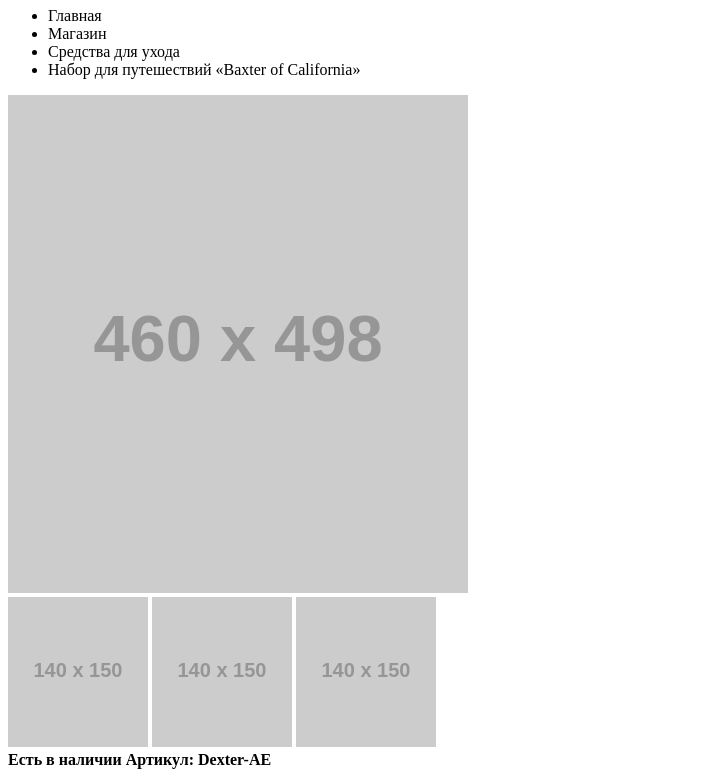
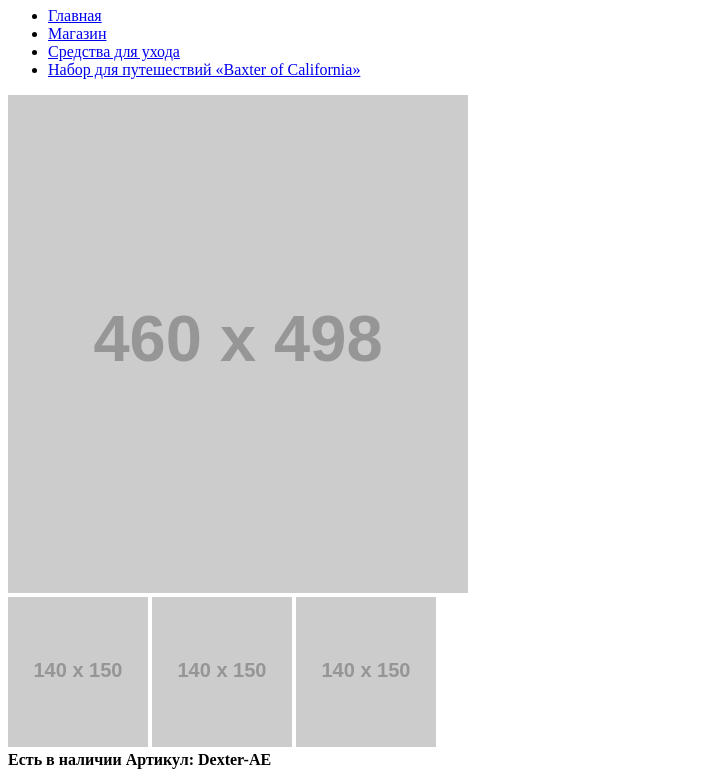
Before and after one commit to antalovc/267535-barbershop, a plain HTML site: page catalog-item.html in a window 1280 px wide. Shown: the part 249-1031 px from the top of the page, without its empty margins (0-724 px from the left). Drawn offline with Linux system fonts and the light colour scheme; placeholder pictures from the web are drawn by us.

Commit message:
2.15 Добавлены ссылки в breadcrumb

```diff
--- a/catalog-item.html
+++ b/catalog-item.html
@@ -48,10 +48,18 @@
       <h1>Набор для путешествий «Baxter of California»</h1>
 
       <ul class="breacdrumbs">
-        <li>Главная</li>
-        <li>Магазин</li>
-        <li>Средства для ухода</li>
-        <li class="breadcrumbs-current">Набор для путешествий «Baxter of California»</li>
+        <li>
+          <a href="index.html">Главная</a>
+        </li>
+        <li>
+          <a href="#">Магазин</a>
+        </li>
+        <li>
+          <a href="#">Средства для ухода</a>
+        </li>
+        <li class="breadcrumbs-current">
+          <a href="#">Набор для путешествий «Baxter of California»</a>
+        </li>
       </ul>
 
       <section class="good">
```
Also changed, not shown: catalog.html (+9 -3 lines).
